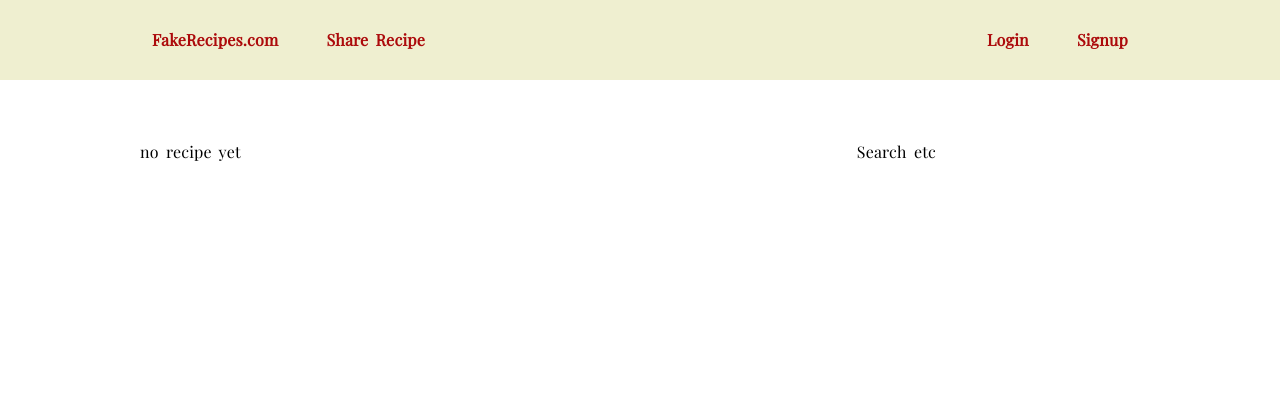
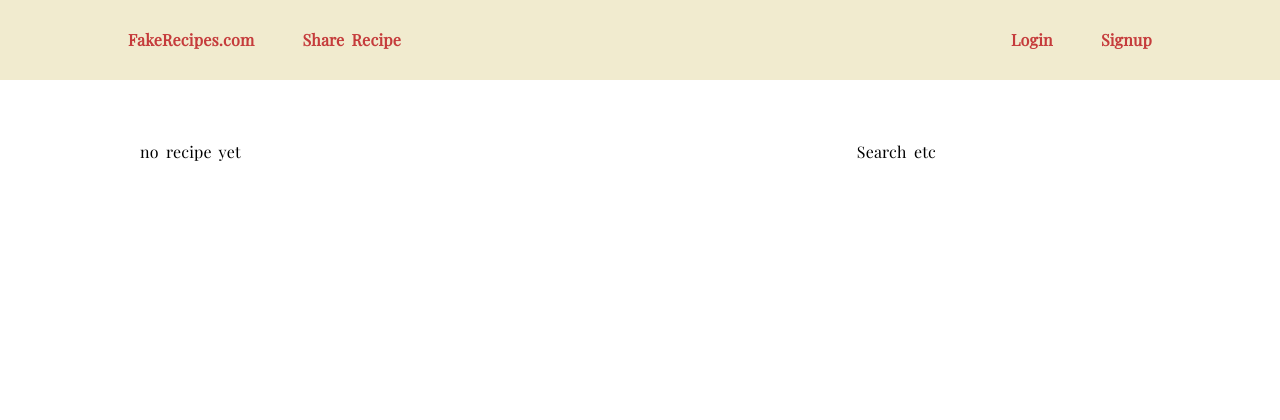
Before and after one commit to serhatv/fakerecipes, a Django app: page / in a window 1280 px wide. Shown: the top 420 px of the page. Run offline with Django 3.2, Linux system fonts and the light colour scheme; data that the repository does not hold is empty.

Commit message:
style fixes

```diff
--- a/fakerecipes/templates/index.html
+++ b/fakerecipes/templates/index.html
@@ -12,7 +12,7 @@
                         <h2>{{recipe.title}}</h2>
                         <img src="{{recipe.image}}" alt="">
                         <p>{{recipe.description|truncatechars:256}}</p>
-                        <p>{{recipe.created_at}} by <b>{{recipe.created_by}}</b></p>
+                        <p>{{recipe.created_at}} - by <b>{{recipe.created_by}}</b></p>
                     </div>
                 </a>
             {% endfor %}
--- a/fakerecipes/templates/style.css
+++ b/fakerecipes/templates/style.css
@@ -11,7 +11,7 @@ body {
 
 a, a:hover {
     text-decoration: none;
-    color: #ac0a0b;
+    color: #c53b3b;
     font-weight: bold;
 }
 
@@ -20,7 +20,6 @@ a:hover {
 }
 
 ul {
-    list-style: none;
     margin: 0;
     padding: 0;
 }
@@ -105,7 +104,7 @@ label[for="id_image"] {
 }
 
 header {
-    background: #efefd0;
+    background: #f1ebcf;
 }
 
 header> div {
@@ -123,6 +122,14 @@ header> div>div {
 header a {
     padding: 24px;
     margin: 0;
+}
+
+header>div>div:first-child a:first-child {
+    padding-left: 0;
+}
+
+header>div>div:last-child a:last-child {
+    padding-right: 0;
 }
 
 header span {
```
Also changed, not shown: fakerecipes/templates/recipe.html (+5 -2 lines).
